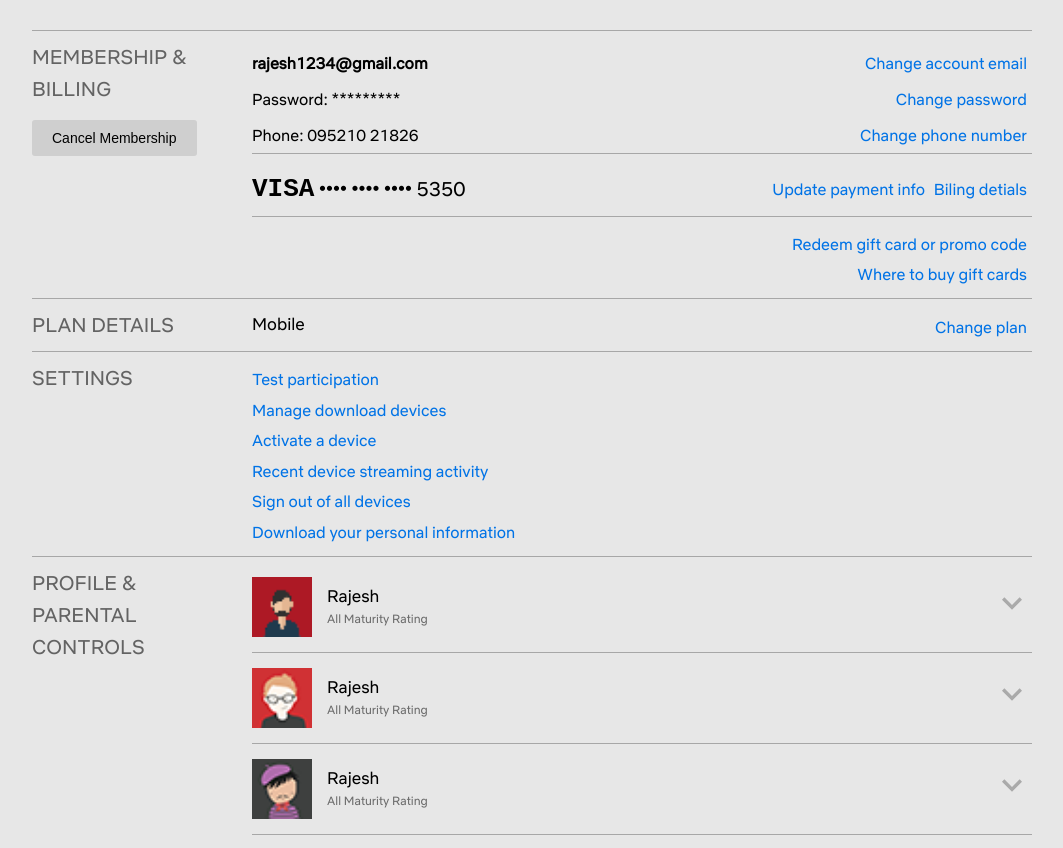
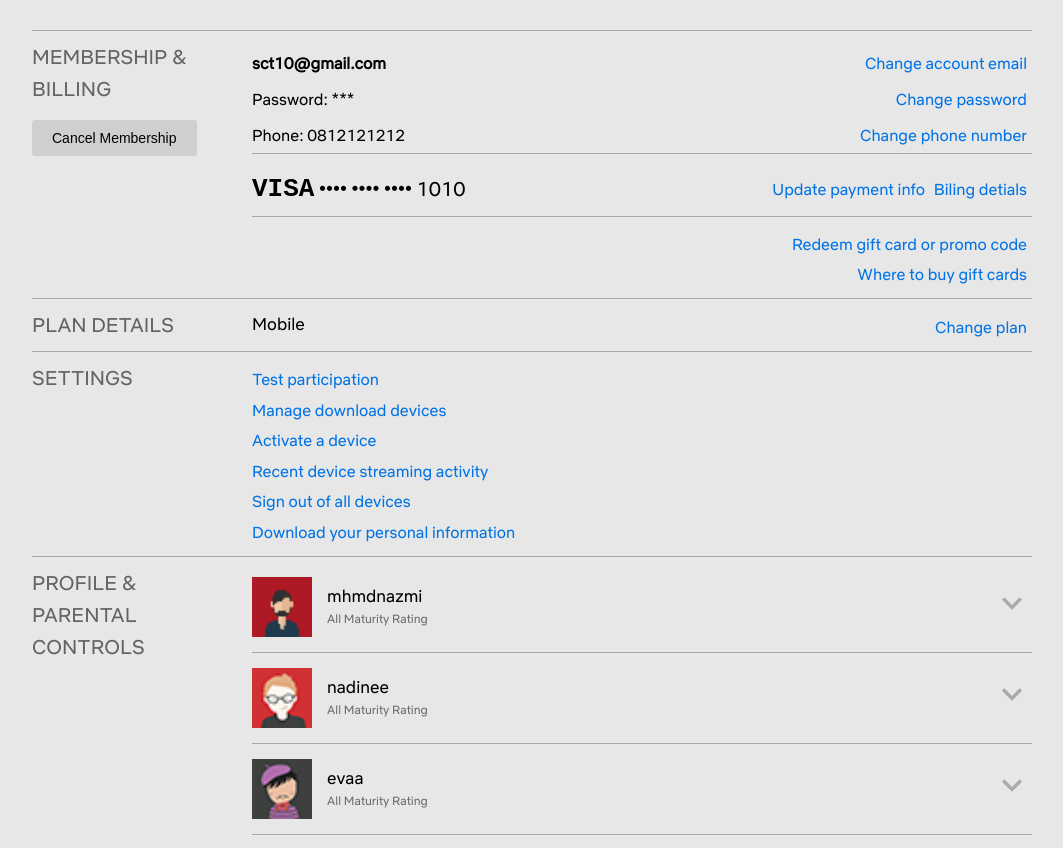
Before and after one commit to nazmifirdaus/SCT, a plain HTML site: page user_dashboard/user-profile/home.html in a window 1280 px wide. Shown: the part 200-1048 px from the top of the page, without its empty margins (108-1171 px from the left). Drawn offline with Linux system fonts and the light colour scheme.

Commit message:
home.html

```diff
--- a/user_dashboard/user-profile/home.html
+++ b/user_dashboard/user-profile/home.html
@@ -63,14 +63,6 @@
                         <img src="../../images/icons/user1.png" alt="user profile icon" class="user-icon">
                         <span>You have new notification from <span>User 123</span></span>
                     </a>
-                    <a href="#" class="profile-item d-flex flex-middle">
-                        <img src="../../images/icons/user4.png" alt="user profile icon" class="user-icon">
-                        <span>You have new notification from <span>User 123</span></span>
-                    </a>
-                    <a href="#" class="profile-item d-flex flex-middle">
-                        <img src="../../images/icons/user3.png" alt="user profile icon" class="user-icon">
-                        <span>You have new notification from <span>User 123</span></span>
-                    </a>
                 </div>
             </div>
 
@@ -131,7 +123,7 @@
                 <div class="right">
                     <div class="d-flex space-between">
                         <div class="email">
-                            <strong>rajesh1234@gmail.com</strong>
+                            <strong>sct10@gmail.com</strong>
                         </div>
                         <div class="link">
                             <a href="#" class="link-item">
@@ -142,7 +134,7 @@
 
                     <div class="d-flex space-between">
                         <div class="password">
-                            Password: *********
+                            Password: ***
                         </div>
                         <div class="link">
                             <a href="#" class="link-item">
@@ -153,7 +145,7 @@
 
                     <div class="d-flex space-between">
                         <div class="email">
-                            Phone: 095210 21826
+                            Phone: 0812121212
                         </div>
                         <div class="link">
                             <a href="#" class="link-item">
@@ -165,7 +157,7 @@
 
                     <div class="carddetail d-flex space-between flex-middle">
                         <div class="card">
-                            <h4><span class="icon-visa">VISA</span> •••• •••• •••• 5350</h4>
+                            <h4><span class="icon-visa">VISA</span> •••• •••• •••• 1010</h4>
                         </div>
                         <div class="link">
                             <a href="#" class="link-item">
@@ -230,7 +222,7 @@
                             <div class="name d-flex">
                                 <img src="../../images/icons/user1.png" alt="user" class="user-icon" />
                                 <div class="content">
-                                    <p class="username">Rajesh</p>
+                                    <p class="username">mhmdnazmi</p>
                                     <p class="maturity">All Maturity Rating</p>
                                 </div>
                             </div>
@@ -249,7 +241,7 @@
                             <div class="name d-flex">
                                 <img src="../../images/icons/user2.png" alt="user" class="user-icon" />
                                 <div class="content">
-                                    <p class="username">Rajesh</p>
+                                    <p class="username">nadinee</p>
                                     <p class="maturity">All Maturity Rating</p>
                                 </div>
                             </div>
@@ -268,7 +260,7 @@
                             <div class="name d-flex">
                                 <img src="../../images/icons/user3.png" alt="user" class="user-icon" />
                                 <div class="content">
-                                    <p class="username">Rajesh</p>
+                                    <p class="username">evaa</p>
                                     <p class="maturity">All Maturity Rating</p>
                                 </div>
                             </div>
@@ -323,7 +315,7 @@
                     </div>
                 </div>
                 <button class="button service">Service Code</button>
-                <p class="copyright">@copyright 2020 Vanilacodes, Inc.</p>
+                <p class="copyright">@copyright 2024 sct, Inc.</p>
             </div>
 
 
```
